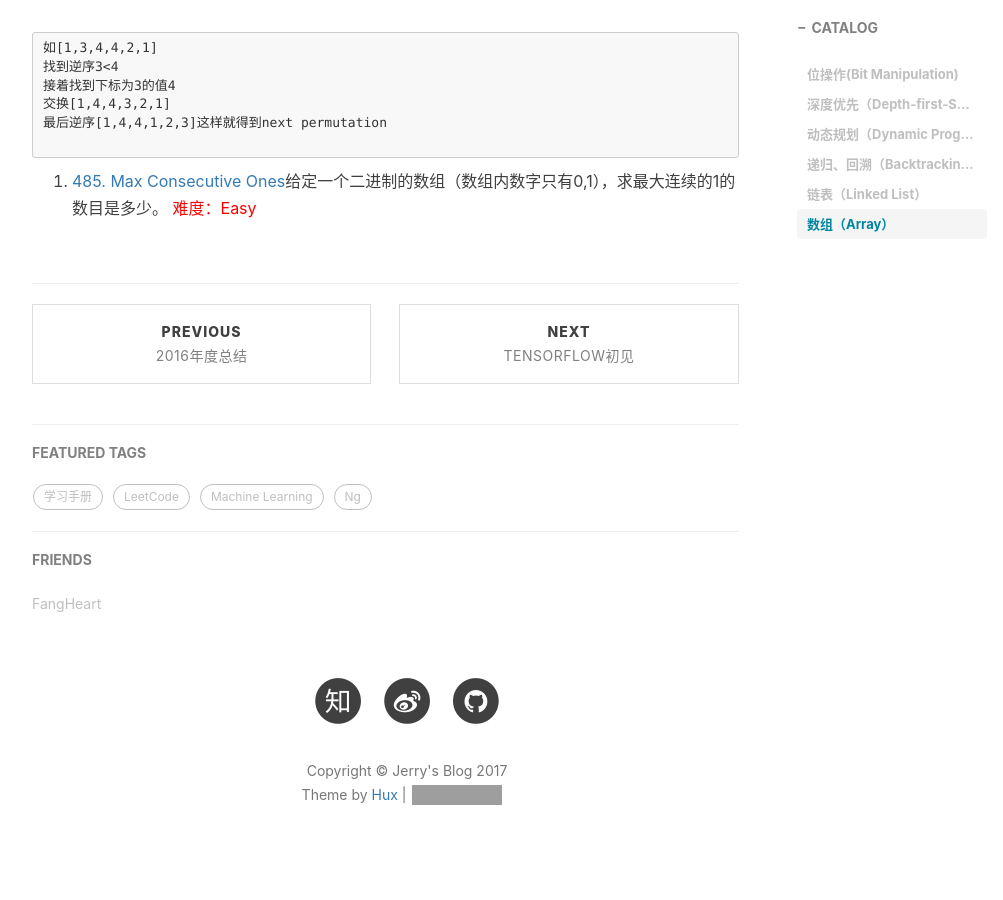
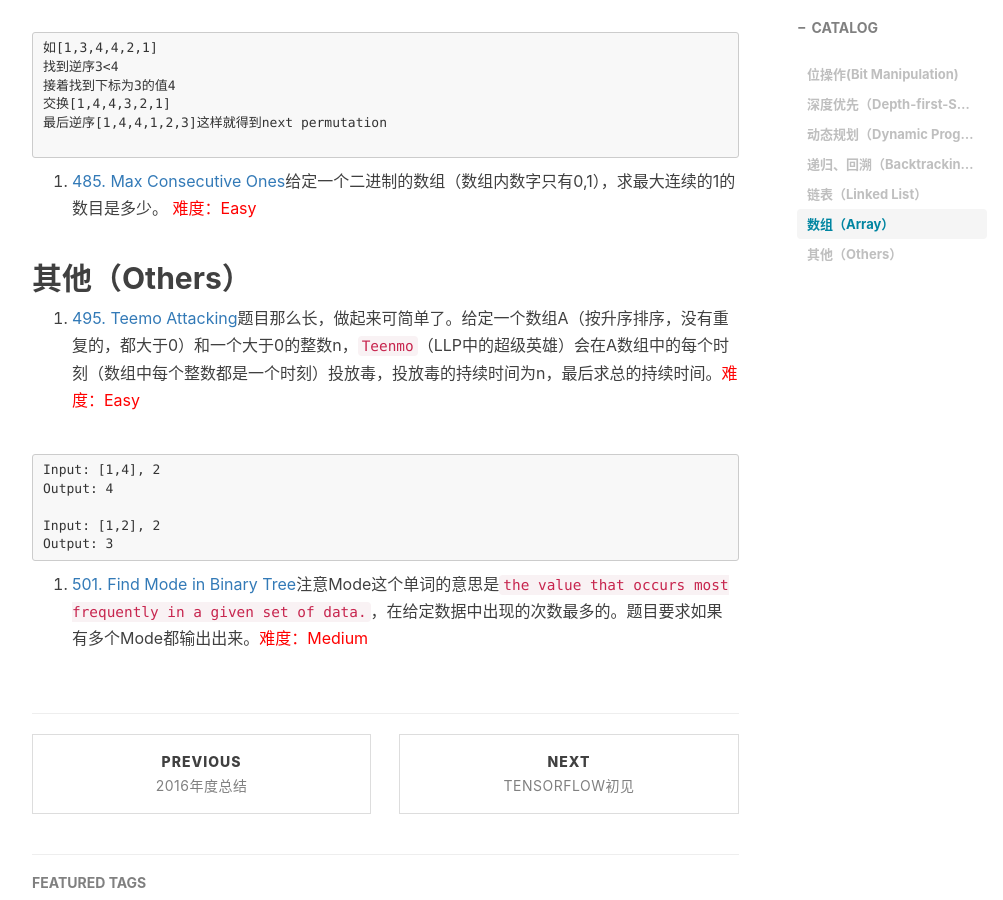
Before and after one commit to LJerRRy/fighting.github.io, a Jekyll site: the page built from _posts/2017-01-04-Leetcode题目分类.md, in a window 1280 px wide and 900 px high, scrolled down 2195 px. Shown: the whole window, without its empty margins (233-1236 px from the left). Built offline with Jekyll 4.4.1, drawn with Linux system fonts in a browser that asks for light colours; nearby versions of some CDN libraries; comment, search, counter and statistics services are not loaded; grey boxes are pictures that could not be loaded.

Commit message:
leetcode 495,501

````diff
--- a/_posts/2017-01-04-Leetcode题目分类.md
+++ b/_posts/2017-01-04-Leetcode题目分类.md
@@ -68,3 +68,17 @@ tags:
 
 ```
 2. [485. Max Consecutive Ones](https://leetcode.com/problems/max-consecutive-ones/)给定一个二进制的数组（数组内数字只有0,1），求最大连续的1的数目是多少。 <font color="red">难度：Easy</font>
+
+
+## 其他（Others）
+
+1. [495. Teemo Attacking](https://leetcode.com/contest/leetcode-weekly-contest-17/problems/teemo-attacking/)题目那么长，做起来可简单了。给定一个数组A（按升序排序，没有重复的，都大于0）和一个大于0的整数n，`Teenmo`（LLP中的超级英雄）会在A数组中的每个时刻（数组中每个整数都是一个时刻）投放毒，投放毒的持续时间为n，最后求总的持续时间。<font color="red">难度：Easy</font>
+
+```
+Input: [1,4], 2
+Output: 4
+
+Input: [1,2], 2
+Output: 3
+```
+2. [501. Find Mode in Binary Tree](https://leetcode.com/contest/leetcode-weekly-contest-17/problems/find-mode-in-binary-tree/)注意Mode这个单词的意思是`the value that occurs most frequently in a given set of data.`，在给定数据中出现的次数最多的。题目要求如果有多个Mode都输出出来。<font color="red">难度：Medium</font>
````
